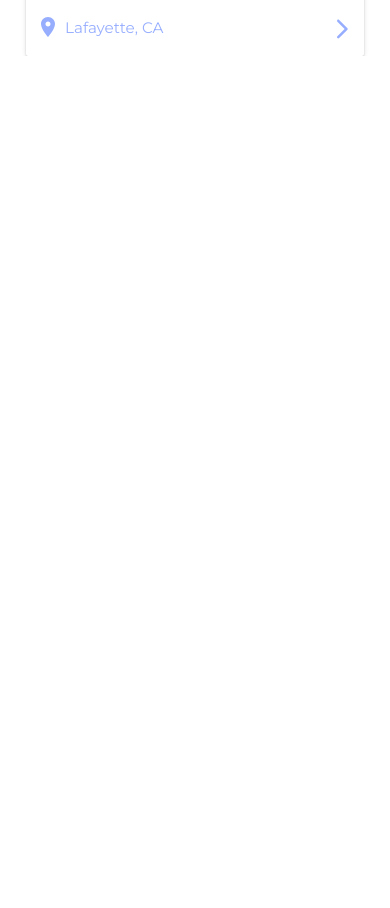
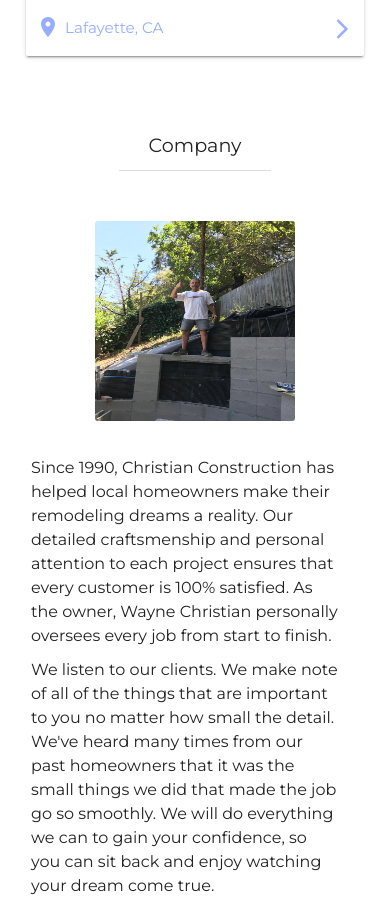
Before and after one commit to DWC01/christian-construction, a Next.js app: page / in a window 390 px wide. Shown: the part 1540-2448 px from the top of the page. Before the commit the page ends 1596 px from the top, so only its background shows below. Built offline with nearby package versions, Linux system fonts and the light colour scheme.

Commit message:
Update about for mobile

```diff
--- a/pages/index.js
+++ b/pages/index.js
@@ -43,10 +43,10 @@
 				<div className={classes.section}>
 					<Projects />
 				</div>
-				{/* <div className={classes.section}>
+				<div className={classes.section}>
 					<About />
 				</div>
-				<div className={classes.section}>
+				{/* <div className={classes.section}>
 					<LatestAchievements />
 				</div>
 				<div className={classes.section}>
--- a/src/components/home/About.js
+++ b/src/components/home/About.js
@@ -4,14 +4,17 @@
 
 const useStyles = makeStyles(() => ({
 	aboutContainer: {
-		height: '500px',
 		margin: '0 auto',
 		marginTop: '50px',
 		display: 'flex',
+		justifyContent: 'space-evenly',
+		alignItems: 'center',
+		padding: '0 15px',
 	},
 	aboutTextContainer: {
 		display: 'inline-block',
-		width: '600px',
+		maxWidth: '600px',
+		marginRight: '20px',
 	},
 	aboutText: {
 		margin: '10px 0',
@@ -19,8 +22,18 @@
 	profileImage: {
 		display: 'inline-block',
 		width: '300px',
-		maxHeight: '400px',
+		height: '250px',
 		borderRadius: '3px',
+	},
+	'@media (max-width: 770px)': {
+		aboutContainer: {
+			flexDirection: 'column-reverse',
+		},
+		profileImage: {
+			width: '200px',
+			height: '200px',
+			marginBottom: '30px',
+		},
 	},
 }));
 
```
